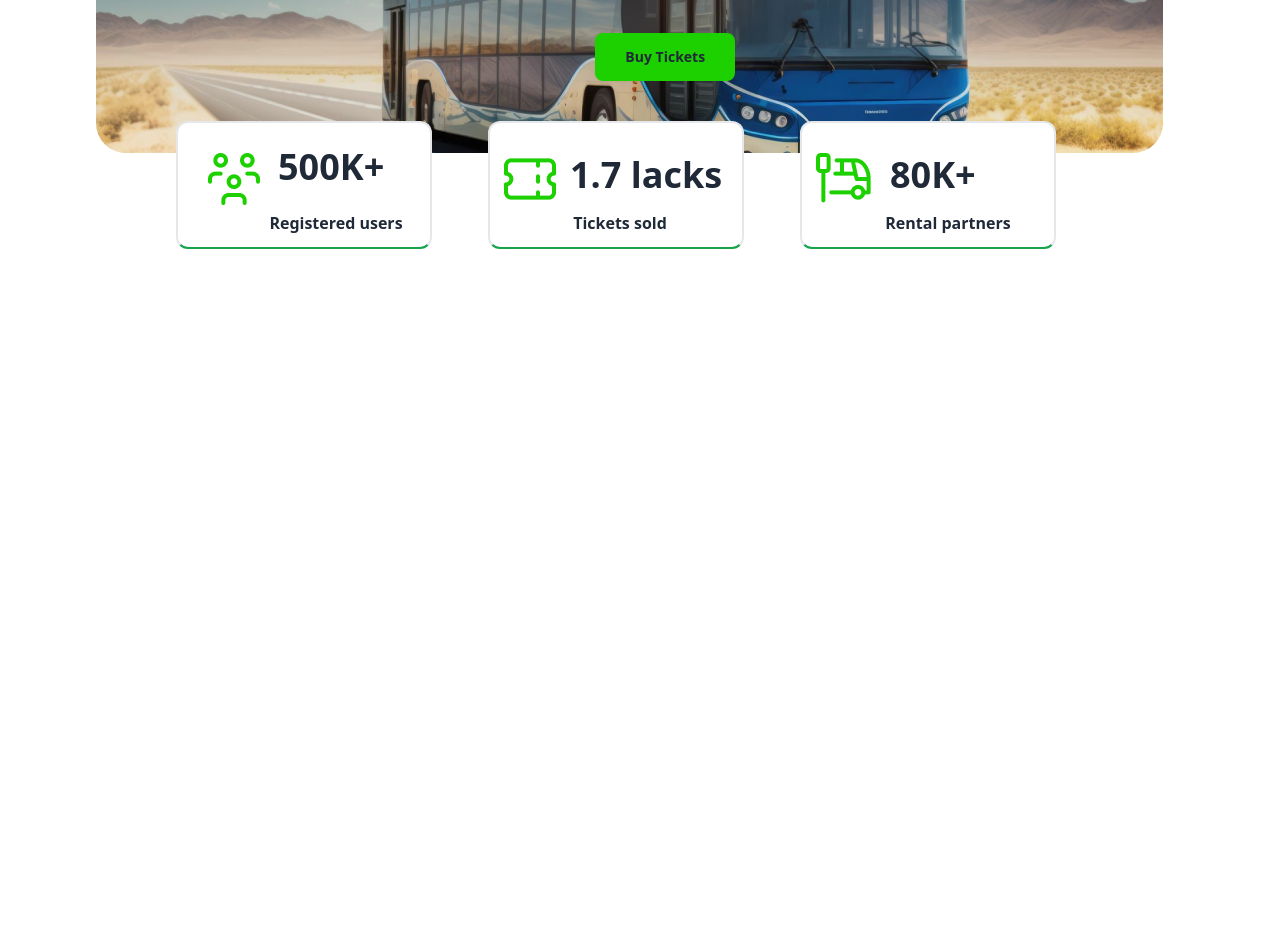
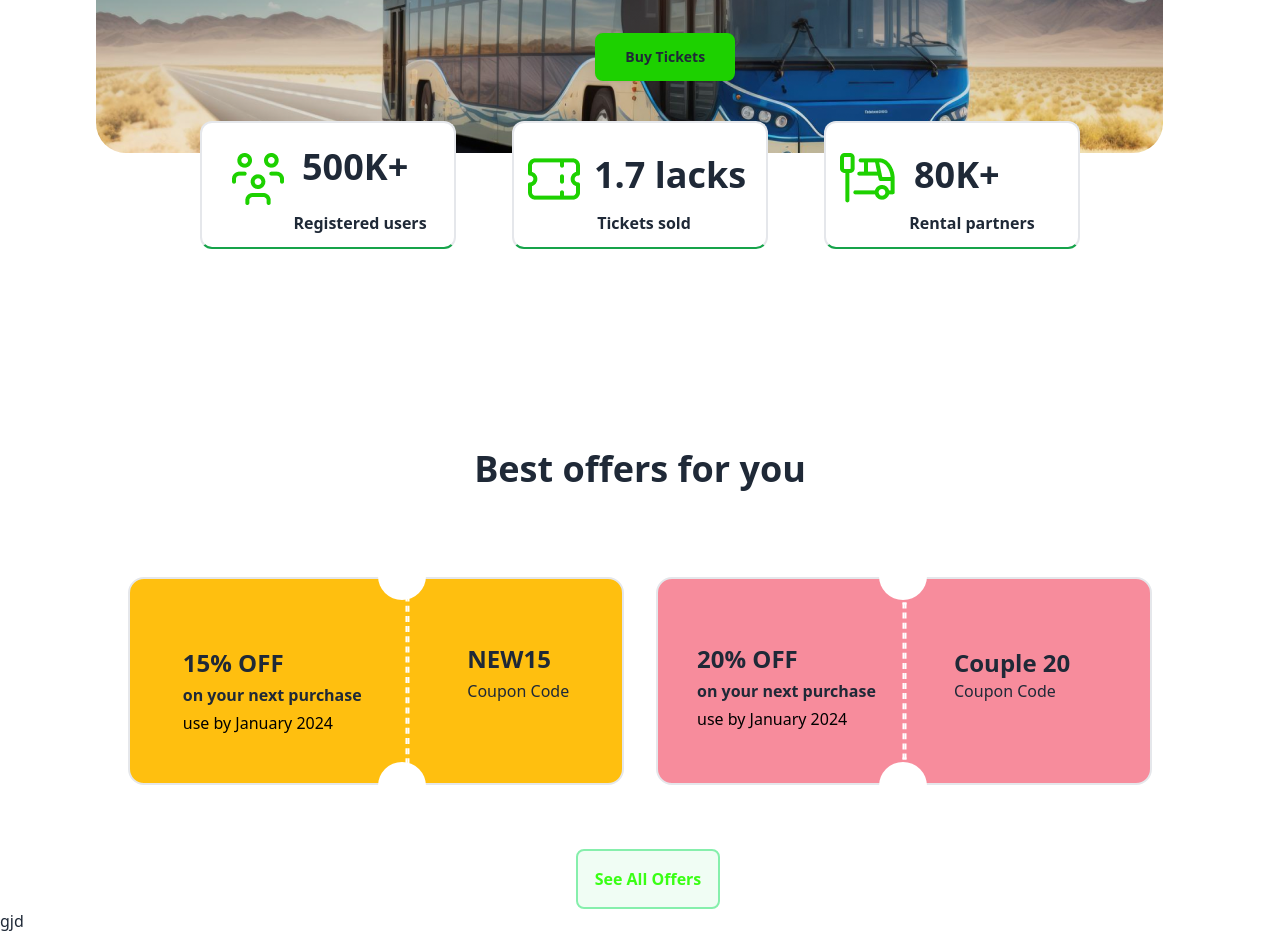
Before and after one commit to CODING019/Bus-Ticket-Landing-Page, a plain HTML site: page index.html in a window 1280 px wide. Shown: the part 467-1400 px from the top of the page. Before the commit the page ends 800 px from the top, so only its background shows below. Drawn offline with nearby package versions, Linux system fonts and the light colour scheme.

Commit message:
discont coupon added

```diff
--- a/index.html
+++ b/index.html
@@ -1,6 +1,6 @@
 <!DOCTYPE html>
 <html lang="en">
-<html lang="en" data-theme =light>
+<html lang="en" data-theme=light>
 
 <head>
   <meta charset="UTF-8">
@@ -11,6 +11,13 @@
   <link href="https://cdn.jsdelivr.net/npm/daisyui@4.7.2/dist/full.min.css" rel="stylesheet" type="text/css" />
   <script src="https://cdn.tailwindcss.com"></script>
   <!-- daisy ui end  -->
+  <style>
+    @import url('https://fonts.googleapis.com/css2?family=Inter:wght@100..900&family=Raleway:ital,wght@0,100..900;1,100..900&display=swap');
+
+    .fontFamily {
+      font-family: "Inter", sans-serif;
+    }
+  </style>
 </head>
 
 <body>
@@ -22,9 +29,13 @@
         <div class="navbar-start">
           <div class="dropdown">
             <div tabindex="0" role="button" class="btn btn-ghost lg:hidden">
-                      <svg xmlns="http://www.w3.org/2000/svg" class="h-5 w-5" fill="none" viewBox="0 0 24 24" stroke="currentColor"><path stroke-linecap="round" stroke-linejoin="round" stroke-width="2" d="M4 6h16M4 12h8m-8 6h16" /></svg>
+              <svg xmlns="http://www.w3.org/2000/svg" class="h-5 w-5" fill="none" viewBox="0 0 24 24"
+                stroke="currentColor">
+                <path stroke-linecap="round" stroke-linejoin="round" stroke-width="2" d="M4 6h16M4 12h8m-8 6h16" />
+              </svg>
             </div>
-                    <ul tabindex="0" class="menu menu-sm dropdown-content mt-3 z-[1] p-2 shadow bg-base-100 rounded-box w-52 gap-5">
+            <ul tabindex="0"
+              class="menu menu-sm dropdown-content mt-3 z-[1] p-2 shadow bg-base-100 rounded-box w-52 gap-5">
               <li><a>Home</a></li>
               <li><a>About</a></li>
               <li><a>Destination</a></li>
@@ -42,7 +53,8 @@
           </ul>
         </div>
         <div class="navbar-end">
-                  <a class="btn  w-28 border-1 border-green-300 bg-green-50 gap-4"> <span class="text-[#1DD100] font-bold text-lg">Bus</span> <img src="images/image/bus-icon.png" alt=""></a>
+          <a class="btn  w-28 border-1 border-green-300 bg-green-50 gap-4"> <span
+              class="text-[#1DD100] font-bold text-lg">Bus</span> <img src="images/image/bus-icon.png" alt=""></a>
         </div>
       </div>
     </nav>
@@ -51,17 +63,20 @@
 
     <!-- banner section start -->
 
-        <div style="background-image:url('images/image/banner.png');height: 500px; background-repeat: no-repeat; border-radius:30px;" class="w-10/12 rounded-tr-3xl rounded-br-3xl border-1 h-11 ml-24 "></div>
+    <div
+      style="background-image:url('images/image/banner.png');height: 500px; background-repeat: no-repeat; border-radius:30px;"
+      class="w-10/12 rounded-tr-3xl rounded-br-3xl border-1 h-11 ml-24 "></div>
     <div class="absolute top-60 text-center ml-72 ">
       <h1 class="text-[#F9F9F9] text-5xl font-bold mb-4 font-s">End-To-End Travel With <br></h1>
       <p class="text-[#39FF14] gap-6  font-bold text-5xl">P-Paribahan</p>
-        <p class="text-gray-300  font-semibold mt-16 ">Looking for great deals on bus tickets? We'll make it Shohoz for you! Get the lowest prices, and <br> renowned bus operators - all in one place.</p>
+      <p class="text-gray-300  font-semibold mt-16">Looking for great deals on bus tickets? We'll make it Shohoz for
+        you! Get the lowest prices, and <br> renowned bus operators - all in one place.</p>
       <button class="btn bg-[#1DD100] px-7 border-2 border-[#1DD100] mt-9 font-bold">Buy Tickets</button>
     </div>
 
     <!-- Detail section Start -->
-      <div class="flex -mt-8 gap-14 ml-44">
-        <section  class=" border-2  w-64 h-32 px-6 py-6 rounded-xl top-[590px] left-[150px] border-b-green-600 bg-white">
+    <div class="flex -mt-8 gap-14 ml-[200px]">
+      <section class=" border-2  w-64 h-32 px-6 py-6 rounded-xl top-[590px] left-[150px] border-b-green-600 bg-white">
         <div class="flex gap-3">
           <img src="images/image/people.png" alt="">
           <h1 class="text-4xl font-bold ">500K+</h1>
@@ -75,17 +90,59 @@
         </div>
         <p class="text-center ml-2 font-semibold">Tickets sold</p>
       </section>
-        <section class="border-2 border-b-green-600 w-64 h-32 px-2 py-6 rounded-xl bg-white  top-[590px] left-[850px] ">
+      <section
+        class="border-2 -px-4 border-b-green-600 w-64 h-32 px-2 py-6 rounded-xl bg-white  top-[590px] left-[850px] ">
         <div class="flex gap-4">
-            <img  src="images/image/stoppage.png" alt="">
+          <img src="images/image/stoppage.png" alt="">
           <h1 class="text-4xl font-bold pt-2">80K+</h1>
         </div>
         <p class="text-center ml-10 font-semibold">Rental partners</p>
       </section>
     </div>
+    <!-- detail section end -->
 
+
+    <!-- Discount Coupon start -->
+    <h1 class="text-4xl text-center mt-40  font-bold relative top-10">Best offers for you</h1>
+
+    <section class="flex mx-32 gap-8">
+      <section class="border-2 bg-[#FFBF0F] rounded-2xl w-2/4  h-52 flex justify-around py-16 mt-32">
+        <div class="relative">
+          <div class="bg-white w-12 h-12 rounded-[50%] absolute top-[-120%] left-[195px]"></div>
+          <div class="bg-white w-12 h-12 rounded-[50%] absolute bottom-[-120%] left-[195px]"></div>
+          <p class="border-2 border-white border-dashed rotate-90 relative left-[135px] top-[40px]"></p>
+          <h1 class="font-extrabold text-2xl mb-1">15% OFF </h1>
+          <p class="font-bold mb-1"> on your next purchase</p>
+          <p class="text-black mb-1">use by January 2024</p>
+        </div>
+        <div>
+          <h1 class="font-extrabold text-2xl mb-1">NEW15 </h1>
+          <p> Coupon Code</p>
+        </div>
+      </section>
+      <section class="border-2 bg-[#F78C9C] rounded-2xl w-2/4  h-52 flex justify-around py-16 mt-32">
+        <div class="relative">
+
+          <h1 class="font-extrabold text-2xl mb-1">20% OFF </h1>
+          <p class="font-bold mb-1"> on your next purchase</p>
+          <p class="text-black mb-1">use by January 2024</p>
+        </div>
+        <div class="relative">
+          <p class="border-2 w-[157px]  border-white border-dashed rotate-90 relative left-[-128px]  top-[36px] "></p>
+          <h1 class="font-extrabold text-2xl "> Couple 20 </h1>
+          <p> Coupon Code</p>
+          <div class="bg-white w-12 h-12 rounded-[50%] absolute top-[-120%] left-[-75px]"></div>
+          <div class="bg-white w-12 h-12 rounded-[50%] absolute bottom-[-120%] left-[-75px]"></div>
+
+        </div>
+
+      </section>
+    </section>
+    <button class=" mx-[45%] w-36  py-4 rounded-lg mt-16 border-2 border-green-300 bg-green-50"><span
+        class="text-[#39FF14] font-bold">See All Offers</span></button>
   </header>
   <main>
+    gjd
   </main>
   <footer>
 
```
Lines whose indentation alone changed are shown as unchanged.
